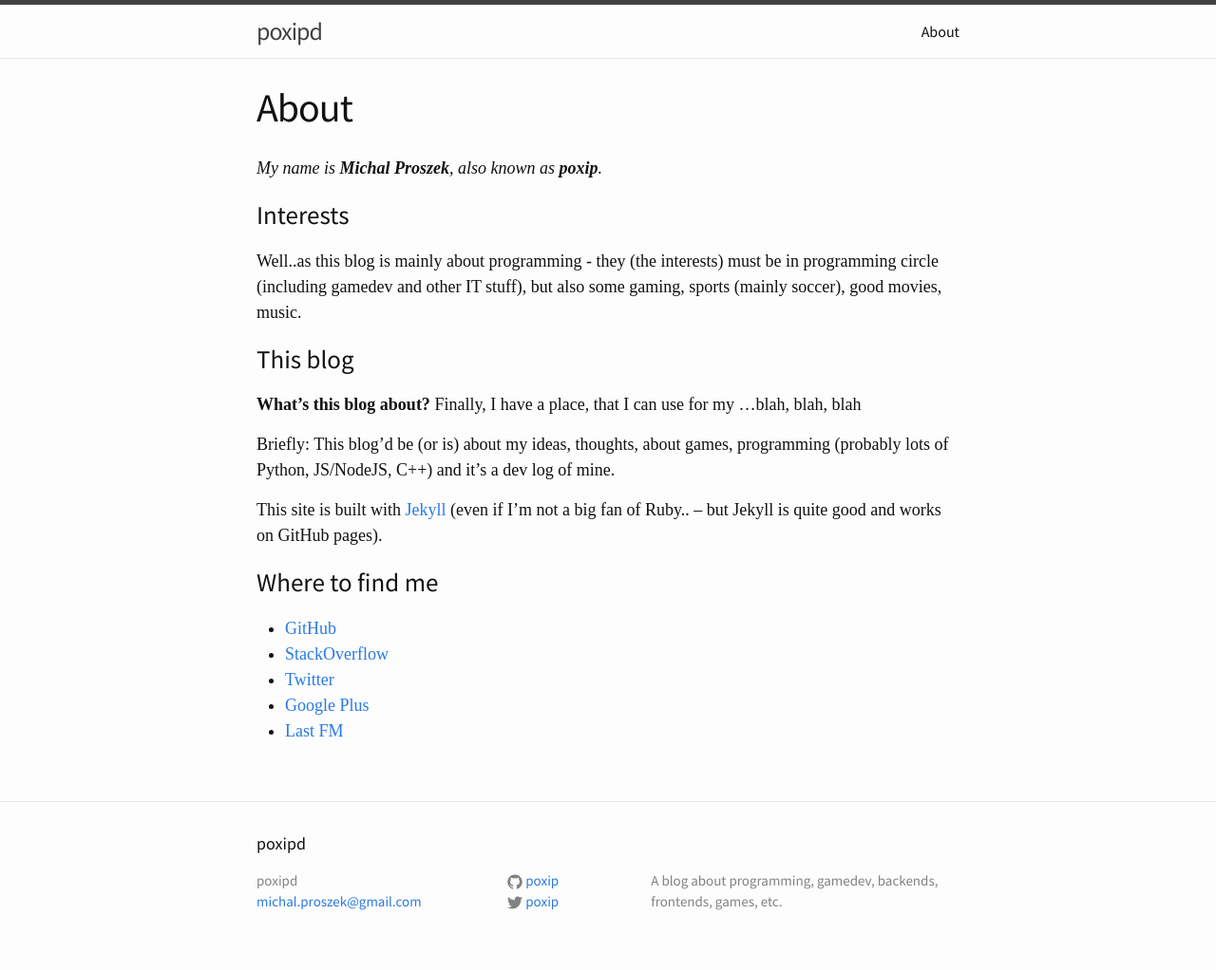
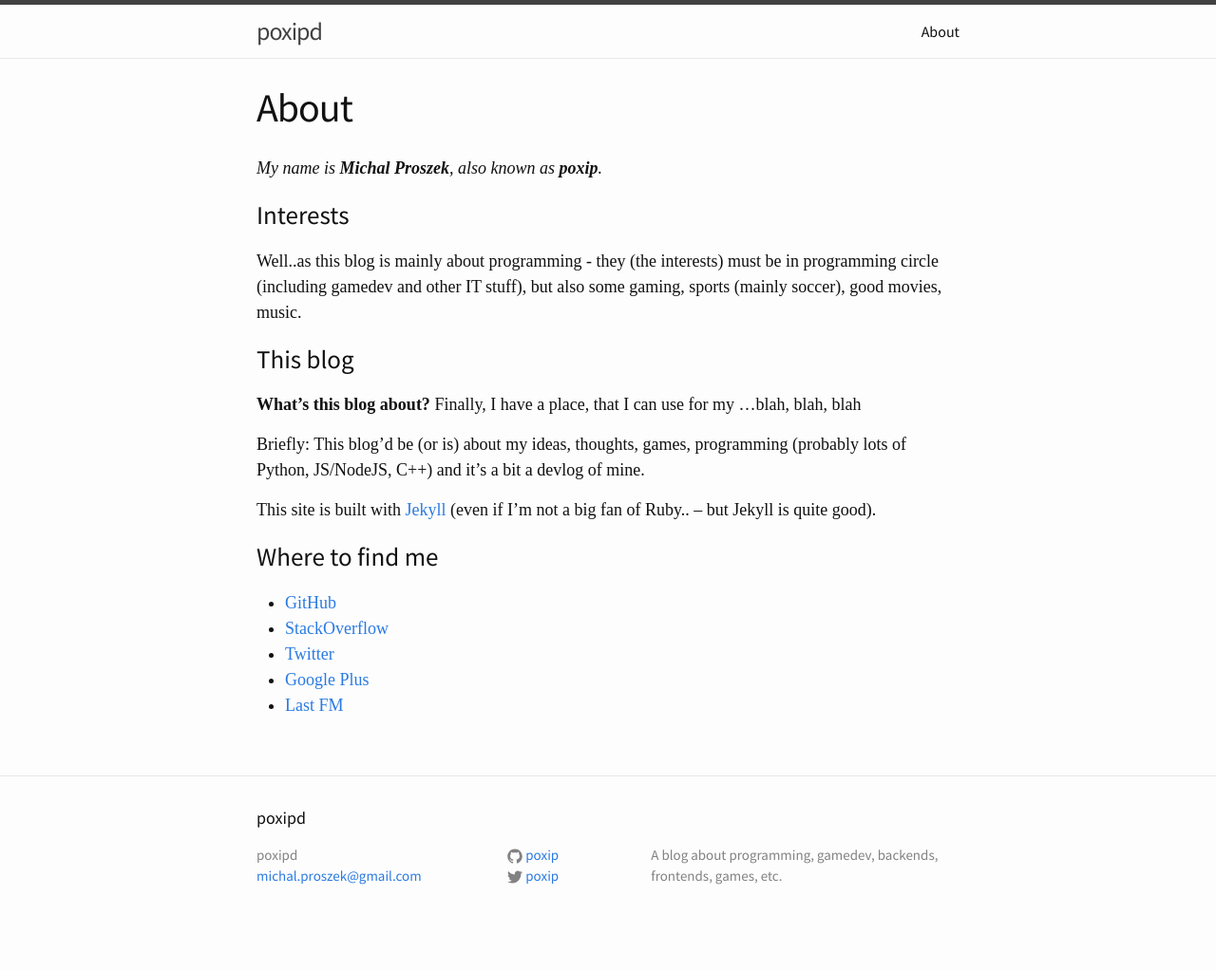
Before and after one commit to poxip/poxip.github.io, a Jekyll site: the page built from about.md, in a window 1280 px wide. Shown: the whole page at 95% size. Built offline with Jekyll 4.4.1, drawn with Linux system fonts in a browser that asks for light colours; some web fonts are replaced; after the commit the page ends 995 px from its top, so only the background shows below that.

Commit message:
about: Minor corrects

```diff
--- a/about.md
+++ b/about.md
@@ -16,11 +16,11 @@ Finally, I have a place, that I can use for my
 ...blah, blah, blah
 
 Briefly: This blog'd be (or is) about my ideas,
-thoughts, about games, programming (probably lots of Python, JS/NodeJS, C++)
-and it's a dev log of mine.
+thoughts, games, programming (probably lots of Python, JS/NodeJS, C++)
+and it's a bit a devlog of mine.
 
 This site is built with [Jekyll](http://jekyllrb.com/) (even if I'm not a big fan of Ruby.. --
-but Jekyll is quite good and works on GitHub pages).
+but Jekyll is quite good).
 
 # Where to find me
 * [GitHub](//github.com/poxip)
```
